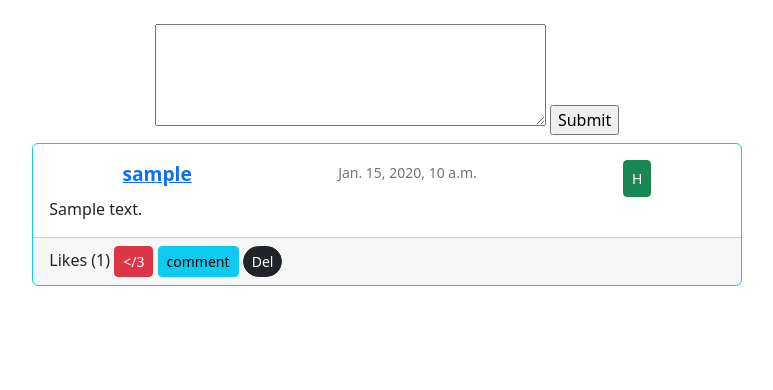
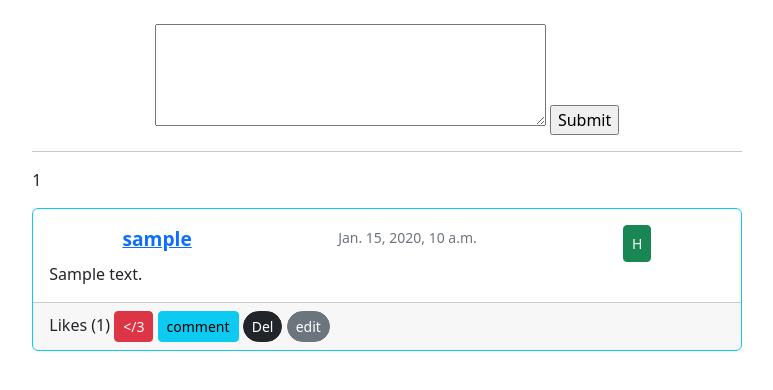
Before and after one commit to dluca22/network, a Django app: page / in a window 1280 px wide. Shown: the part 76-466 px from the top of the page, without its empty margins (253-1026 px from the left). Run offline with Django 4.2, Linux system fonts and the light colour scheme; a user stored in the database is signed in; tables that the repository leaves empty hold one stand-in row (values such as "Sample post"); some libraries are stand-ins or nearby versions.

Commit message:
added edit function, edit route and edit ajax request

```diff
--- a/network/static/network/script.js
+++ b/network/static/network/script.js
@@ -1,8 +1,7 @@
-
-document.addEventListener("DOMContentLoaded", function() {
+document.addEventListener("DOMContentLoaded", function () {
   // on content loaded
   // start function listening to post interactions for every page
-    interact_post()
+  interact_post();
 
   // get document url
   const url = new URL(document.URL);
@@ -11,25 +10,67 @@ document.addEventListener("DOMContentLoaded", function() {
   // if base_path is user, trigger userpage
 
   // if base url is "user" run userpage()
-    if (base_path == "user") {userpage()};
-
+  if (base_path == "user") {
+    userpage();
+  }
+  else if (base_path == ""){
+    index();
+  }
 }); /*end DOMcontentoloaded */
 
 // ===================================================================================
 
+function interact_post() {
+  // from the getCookie funciton, return the value for 'csrftoken'
 
+  const posts = document.querySelectorAll(".post-card");
 
-function  interact_post(){
+  posts.forEach((post) => {
+    hover_style(post);
+    // select the post Like btn and launch function listening to onclick
+    const like = post.querySelector(".like-btn");
+    like_toggle(like, post);
 
-    // from the getCookie funciton, return the value for 'csrftoken'
-    const csrftoken = getCookie('csrftoken');
+    // select the post Edit btn and launch function listening to onclick
+    const edit = post.querySelector(".edit-btn");
+    // not every post has edit button, so, IF present, lauch onclick fuction
+    if (edit){
+        edit_post(edit, post);
+    };
+  }); /*end for each post */
+} /* end interact_post()*/
 
+// ===================================================================================
 
+// function to manage userapage both for others and self
+function userpage() {
+  const follow = document.querySelector(".follow-btn");
 
-    const posts = document.querySelectorAll('.post-card');
+  follow_toggle(follow);
+}
 
-    posts.forEach(post => {
+// ===================================================================================
 
+// this function from django docs scans the cookies and returns a cookieValue dictionary
+function getCookie(name) {
+  let cookieValue = null;
+  if (document.cookie && document.cookie !== "") {
+    const cookies = document.cookie.split(";");
+    for (let i = 0; i < cookies.length; i++) {
+      const cookie = cookies[i].trim();
+      // Does this cookie string begin with the name we want?
+      if (cookie.substring(0, name.length + 1) === name + "=") {
+        cookieValue = decodeURIComponent(cookie.substring(name.length + 1));
+        break;
+      }
+    }
+  }
+  return cookieValue;
+};
+
+// ===================================================================================
+
+function hover_style(post) {
   // just some styling to practice
   // on mouse enter add shadow, on mouse leave removes it
   post.addEventListener("mouseenter", function () {
@@ -38,85 +79,172 @@ function  interact_post(){
   post.addEventListener("mouseleave", function () {
     post.classList.remove("shadow");
   });
-        // select the post like btn
-        const like = post.querySelector('.like-btn');
-        like.onclick = () => {
-
-            // if user authenticated the btn passes the value for post.id, else, is greyed button with no action
-            if (like.value){
-                fetch(`/like`, {
-                    method: "PUT",
-                    headers: {'X-CSRFToken': csrftoken,
-                    "Content-Type": "application/json"
-                },
-                    mode: 'same-origin',
-                    body: JSON.stringify({
-                        post_id : like.value
-                    })
-                }).then((response) => response.json())
-                .then((data) =>{
-                    // you also have access to data["message"] with liked/unliked post"
-
-                    post.querySelector(".counter").innerText = data['postLikes'] /*or data.postLikes */
-                    // ternary for button change
-                    // TODO change to icon
-                    if (data.message === "liked" ? like.innerHTML = "&lt;/3" : like.innerHTML= "&lt;3");
-                });/*end fetch PUT request like */
-            }; /*end if like is not greyed out*/
-        }/* end like.onclick */
-
-    }); /*end for each post */
-
-};/* end interact_post()*/
+};
 
 // ===================================================================================
 
-// function to manage userapage both for others and self
-function userpage(){
-    const follow = document.querySelector(".follow-btn")
+function like_toggle(like, post) {
+  like.onclick = () => {
+    // if user authenticated the btn passes the value for post.id, else, is greyed button with no action
+    if (like.value) {
+      fetch(`/like`, {
+        method: "PUT",
+        headers: {
+          "X-CSRFToken": getCookie("csrftoken"),
+          "Content-Type": "application/json",
+        },
+        mode: "same-origin",
+        body: JSON.stringify({
+          post_id: like.value,
+        }),
+      })
+        .then((response) => response.json())
+        .then((data) => {
+          // you also have access to data["message"] with liked/unliked post"
 
-    follow.onclick = () =>{
-        fetch(`/follow`,{
+          post.querySelector(".counter").innerText =
+            data["postLikes"]; /*or data.postLikes */
+          // ternary for button change
+          // TODO change to icon
+          if (
+            data.message === "liked"
+              ? (like.innerHTML = "&lt;/3")
+              : (like.innerHTML = "&lt;3")
+          );
+        }); /*end fetch PUT request like */
+    } /*end if like is not greyed out*/
+  }; /* end like.onclick */
+} /*end of like function abstraction*/
+
+// ===================================================================================
+
+function follow_toggle(follow) {
+  follow.onclick = () => {
+    fetch(`/follow`, {
       method: "PUT",
-            headers: {'X-CSRFToken': getCookie('csrftoken'),
-                    "Content-Type": "application/json"},
-            mode: 'same-origin',
-            body : JSON.stringify({
-                profile_id : follow.value
+      headers: {
+        "X-CSRFToken": getCookie("csrftoken"),
+        "Content-Type": "application/json",
+      },
+      mode: "same-origin",
+      body: JSON.stringify({
+        profile_id: follow.value,
+      }),
     })
-        }).then((response) => response.json())
-        .then((result)=> {
-            if(result.msg == "added" ? follow.innerHTML = "Unfollow" : follow.innerHTML="Follow");
+      .then((response) => response.json())
+      .then((data) => {
+        document.querySelector(".n_followers").innerHTML = data.n_followers;
+        if (
+          data.msg == "added"
+            ? (follow.innerHTML = "Unfollow")
+            : (follow.innerHTML = "Follow")
+        );
         // TODO either change the color with class, or have 2 buttons in userpage toggling hide/block, or use an icon
       });
+  };
+}; /*end of follow function abstraction*/
+
+// ===================================================================================
+ function edit_post(edit, post){
+    // when edit is clicked create textarea precompiled with old text, on submit send fetch request, then remove text area and display post text
+    edit.onclick = () =>{
+        // get the current post text and hide it
+        const old_text = post.querySelector(".post-text");
+        old_text.style.display = "none";
+
+        // div containing the post text
+        const post_body = post.querySelector(".post-body");
+
+        // create edit section to add textarea and buttons
+        const edit_div = document.createElement('div');
+        edit_div.setAttribute("id", "edit-section");
+
+        // textarea has max len of 140(like model)
+        const edit_area = document.createElement("TEXTAREA");
+        edit_area.setAttribute("name", "edit_area");
+        edit_area.setAttribute("maxlength", 140);
+        edit_area.setAttribute("rows", 4);
+        // gets old text and sets it as precompiled
+        const precompiled = document.createTextNode(old_text.innerHTML);
+        edit_area.appendChild(precompiled);
+
+        // create save button and append
+        let save_edit = document.createElement('BUTTON');
+        save_edit.setAttribute("class", 'save-edit'); // ICON??
+        save_edit.innerText = "Save";
+        // create cancel button and append
+        let cancel = document.createElement('BUTTON');
+        cancel.setAttribute("class", 'cancel-edit'); // ICON??
+        cancel.innerText = "Cancel";
+
+        // append elements to the edit section
+        edit_div.append(edit_area, save_edit, cancel);
+        // append the edit section to post body
+        post_body.append(edit_div);
+
+        // if cancel is clicked, sets edit_area to null and trigger save that will dismiss the editing
+        cancel.onclick = () =>{
+            edit_area.value = ""
+            save_edit.click()
+        }
+
+        // if save is clicked
+        save_edit.onclick = () =>{
+            // if edit_area is null, remove the edit section and display the old text
+            if(!edit_area.value ){
+                edit_div.remove();
+                old_text.style.display = "block";
+                return false;
+            }
+            // else if actually wrote input or didn't click cancel
+            else{
+                fetch('/edit',{
+                    method: "POST",
+                    headers: {
+                        "X-CSRFToken": getCookie('csrftoken'),
+                        "Content-Type": "application/json",},
+                    mode : "same-origin",
+                    body: JSON.stringify({
+                        new_text : edit_area.value,
+                        post_id: edit.value
+                    }),
+                }).then((response) => response.json())
+                .then((data)=> {
+                    // with 200 response remove the edit section either way
+                    edit_div.remove();
+                    // if data was saved, set old text to new text value, and set element to display
+                    if (data.message == 'edit saved'){
+
+                        old_text.innerHTML = data.post_text
+                        old_text.style.display = "block"
+                    }
+                    else if(data.message == 'not edited'){
+                        old_text.style.display = "block"
+
+                    }
+                });
+            // qui
+        } //end else edit_area NOT null, or NOT cancel clicked
+        };
+            return false;
+
 
      };
-}
+ };/* end of edit_post */
 
 
 // ===================================================================================
 
-
-// this function from django docs scans the cookies and returns a cookieValue dictionary
-function getCookie(name) {
-    let cookieValue = null;
-    if (document.cookie && document.cookie !== '') {
-        const cookies = document.cookie.split(';');
-        for (let i = 0; i < cookies.length; i++) {
-            const cookie = cookies[i].trim();
-            // Does this cookie string begin with the name we want?
-            if (cookie.substring(0, name.length + 1) === (name + '=')) {
-                cookieValue = decodeURIComponent(cookie.substring(name.length + 1));
-                break;
-            }
-        }
-    }
-    return cookieValue;
-}
+function index(){
+    // REMOVE? there is no need for not reloading the page after new post
 
 
+    // const post_form = document.querySelector("#post_form")
+    // post_form.onsubmit = () => {
 
-
+    //   console.log("Helo bishes")
+    // };
+};
 
 
 // ========= old code =======
--- a/network/templates/network/index.html
+++ b/network/templates/network/index.html
@@ -8,9 +8,10 @@
 
 
         <!-- in cima textform per nuovo post -->
+        <section id="post_section">
             {%if user.is_authenticated%}
             <div class="container d-flex justify-content-center mb-2">
-            <form action="{%url 'post' %}" method="post">
+                <form id = post_form action="{%url 'post' %}" method="post">
                     {%csrf_token%}
                     {{post_form.text}}
                     <input type="submit">
@@ -19,8 +20,11 @@
             {%else%}
             <p>You have to login/register to post</p>
             {%endif%}
+
+        </section>
         <!-- in teoria linea di separazione -->
-
+<hr>
+<p>{{posts |length}}</p>
         <!-- zona post precendti loop, se empy, error message -->
     {%for post in posts%}
 
--- a/network/templates/network/post-card.html
+++ b/network/templates/network/post-card.html
@@ -3,6 +3,7 @@
 <!-- togliere shadow e aggiungerlo come event listener on hover??? -->
 <div class="post-card card border-info mb-3 mx-auto">
     <div class="card-body">
+        <!-- header -->
         <div class="row-fluid d-flex justify-content-around">
             <p class="card-title OP">
                 <!-- username is a link to profile -->
@@ -10,9 +11,18 @@
             </p>
             <span class="text-muted"><small>{{post.timestamp}}</small></span>
             <button class="history-btn btn btn-success btn-sm">H</button>
+        </div>
+        <!-- /header -->
 
+        <!-- body-text -->
+        <!-- grab card-text first child, set to hidden, replace with edit-text -->
+        <div class="post-body">
+
+            <div class="post-text">{{post.text}}</div>
         </div>
-      <p class="card-text">{{post.text}}</p>
+
+        <!-- body-text -->
+
     </div>
     <div class="card-footer ">
         <span>Likes (<span class="counter">{{post.n_likes}}</span>)</span>
@@ -33,10 +43,12 @@
         <button class="comment-btn btn btn-info btn-sm">comment</button>
         {%if request.user == post.op%}
         <button class="delete-btn btn btn-dark rounded-pill btn-sm">Del</button>
+        <button class="edit-btn btn btn-secondary rounded-pill btn-sm" value="{{post.id}}">edit</button>
+
         {%endif%}
         {%else%}
         <!-- else btns greyed out -->
-            <button class="btn btn-secondary btn-sm like-btn" >&lt;3</button>
+        <button class="btn btn-secondary btn-sm like-btn">&lt;3</button>
         <button class="btn btn-secondary btn-sm">comment</button>
 
         {%endif%}
--- a/network/templates/network/user_page.html
+++ b/network/templates/network/user_page.html
@@ -13,7 +13,7 @@
                         <p>picture</p>
                         <p><b>{{profile}}</b>, id = <i>{{profile.id}}</i></p>
 
-                        <p>Followers = {{profile.n_follower}}, Following = {{profile.n_follows}}</p>
+                        <p>Followers = <span class="n_followers">{{profile.n_follower}}</span>, Following = {{profile.n_friends}}</p>
                         {%if profile == user%}
                         <!-- dasboard button only to owner, onclick change bio div to buttons for edit password, name and bio -->
                             <button id="dashboard" class="btn btn-sm btn-dark">Dashboard</button>
--- a/network/urls.py
+++ b/network/urls.py
@@ -12,6 +12,7 @@ urlpatterns = [
     path("register", views.register, name="register"),
     path("following", views.following, name="following"),
     path("follow", views.follow, name="follow"),
+    path("edit", views.edit, name="edit"),
     path("like", views.like, name="like"),
     path("post", views.post, name="post"),
     path("user/<int:id>", views.user_page, name="user"),
--- a/network/views.py
+++ b/network/views.py
@@ -134,10 +134,29 @@ def comment():
     """
     pass
 
-def edit():
+def edit(request):
     """
     edit to a post or a comment, might split this into 2 or give some parameters for context to execute different functions, or might do everything via Js
     """
+    if request.method == "POST":
+        # get data from json request
+        data = json.loads(request.body)
+        # get the new_text cut after 140 if forged
+        new_text = data.get('new_text')[:140]
+        # if new_text not empty
+        if new_text:
+            post_id = data.get('post_id')
+            post = Post.objects.get(id=post_id)
+            post.text = new_text
+            post.save()
+            # save in history
+            return JsonResponse({"message": 'edit saved', "post_text": post.text}, status=206)
+        elif not new_text:
+            return JsonResponse({"message": 'not edited'}, status=200)
+
+    else:
+            return JsonResponse({"error": 'only POST request accepted'}, status=400)
+
     pass
 
 # jsonresponse returns succes 206 meaning only partial data are being sent, also 201 might work, 200 def works, while 204 DOES NOT send back json response datas
@@ -209,7 +228,7 @@ def follow(request):
         profile = User.objects.get(id=profile_id)
         if profile in request.user.friends:
             request.user.follow.remove(profile)
-            return JsonResponse({"msg": "removed"}, status=200)
+            return JsonResponse({"msg": "removed", "n_followers": profile.n_follower}, status=200)
         else:
             request.user.follow.add(profile)
-            return JsonResponse({"msg": "added"}, status=200)
+            return JsonResponse({"msg": "added", "n_followers": profile.n_follower}, status=200)
```
Also changed, not shown: network/models.py (+9 -6 lines), specs.md (+7 -6 lines), network/templates/network/following.html (line endings or trailing spaces). Lines whose indentation alone changed are shown as unchanged.
